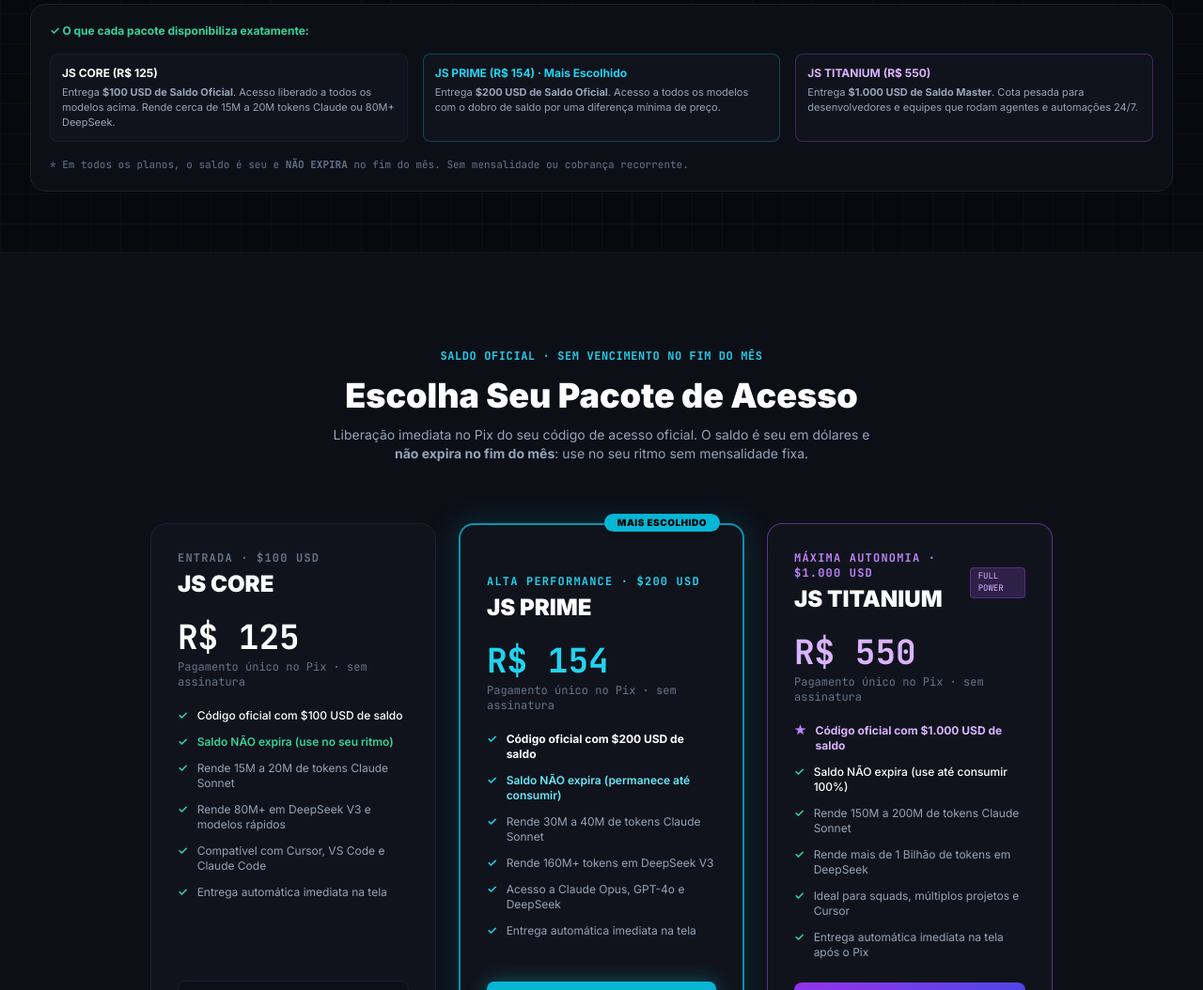
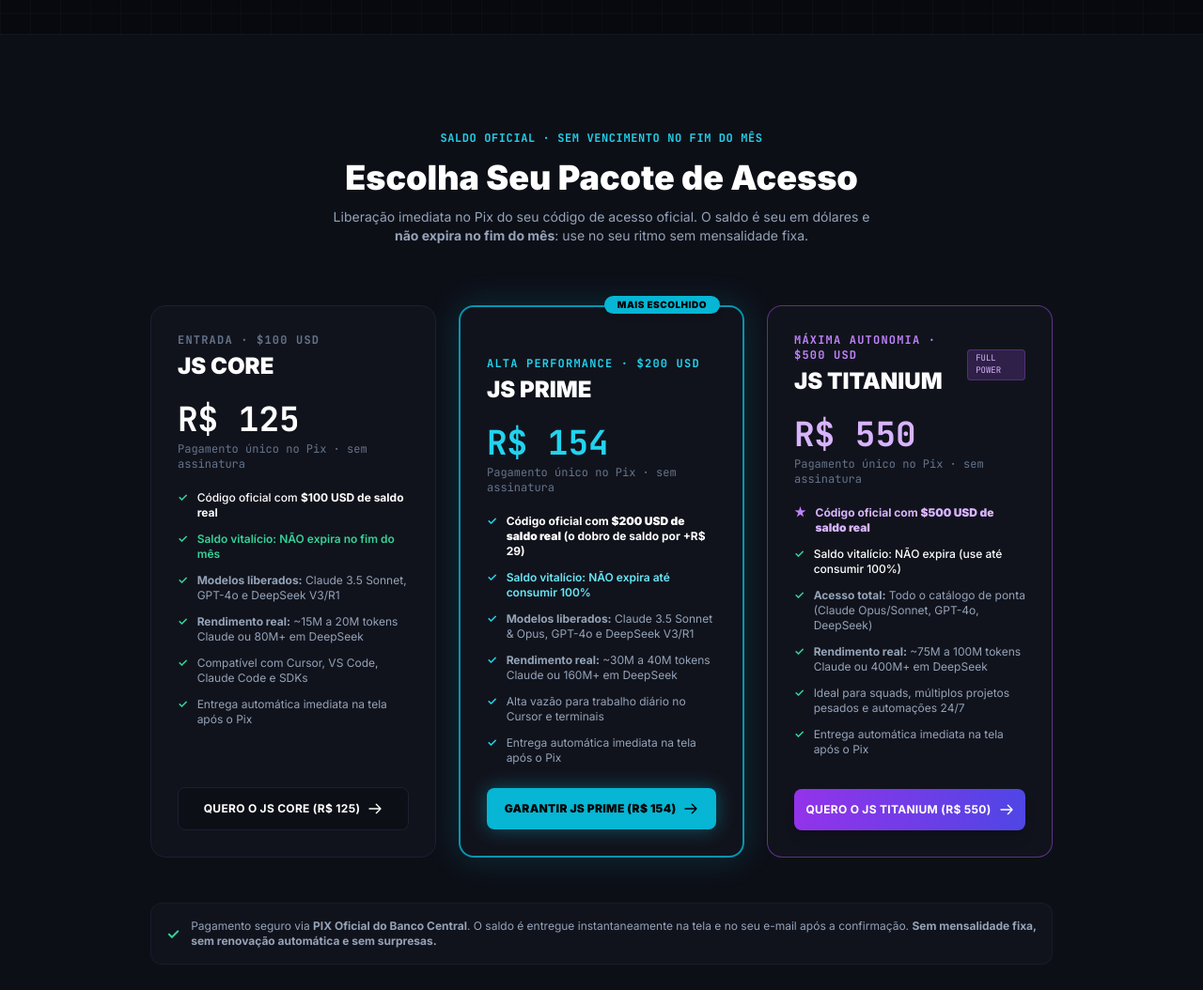
Before and after one commit to jaislanmkt2026-prog/js-ai, a website: page src/public/index.html in a window 1280 px wide. Shown: the part 1746-2800 px from the top of the page at 94% size. Drawn offline with nearby package versions, Linux system fonts and the light colour scheme.

Commit message:
fix: detalhar entregaveis reais dentro dos cards de precos e corrigir Titanium para 500 USD

```diff
--- a/src/public/index.html
+++ b/src/public/index.html
@@ -155,7 +155,7 @@
             </h1>
 
             <p class="text-sm sm:text-base text-dev-textSecondary leading-relaxed font-light max-w-xl">
-              Pare de assinar 4 planos separados em dólar. Tenha Claude 3.5 Sonnet & Opus, GPT-4o e DeepSeek no seu <strong class="text-white font-semibold">Cursor</strong>, <strong class="text-white font-semibold">VS Code</strong> ou <strong class="text-white font-semibold">Claude Code</strong> com código de acesso oficial e saldo de até <strong>$1.000 USD</strong> pronto para usar.
+              Pare de assinar 4 planos separados em dólar. Tenha Claude 3.5 Sonnet & Opus, GPT-4o e DeepSeek no seu <strong class="text-white font-semibold">Cursor</strong>, <strong class="text-white font-semibold">VS Code</strong> ou <strong class="text-white font-semibold">Claude Code</strong> com código de acesso oficial e saldo de até <strong>$500 USD</strong> pronto para usar.
             </p>
           </div>
 
@@ -174,7 +174,7 @@
           <!-- 4 Pilares de Confiança -->
           <div class="pt-6 grid grid-cols-2 sm:grid-cols-4 gap-4 border-t border-dev-border/70 text-left">
             <div>
-              <div class="text-xl font-black font-mono text-white">$100 a $1.000</div>
+              <div class="text-xl font-black font-mono text-white">$100 a $500</div>
               <div class="text-[10px] font-mono uppercase text-dev-textMuted tracking-wider mt-0.5">Saldo em Dólar</div>
             </div>
             <div>
@@ -381,30 +381,6 @@
 
       </div>
 
-      <!-- Barra de Transparência do que cada plano entrega -->
-      <div class="p-5 rounded-2xl bg-dev-subtle border border-dev-border space-y-3 text-xs">
-        <div class="flex items-center gap-2">
-          <span class="text-emerald-400 font-bold">✓ O que cada pacote disponibiliza exatamente:</span>
-        </div>
-        <div class="grid grid-cols-1 md:grid-cols-3 gap-4 pt-1">
-          <div class="p-3 rounded-lg bg-dev-card border border-dev-border/70 space-y-1">
-            <span class="font-bold text-white block">JS CORE (R$ 125)</span>
-            <p class="text-dev-textSecondary text-[11px]">Entrega <strong>$100 USD de Saldo Oficial</strong>. Acesso liberado a todos os modelos acima. Rende cerca de 15M a 20M tokens Claude ou 80M+ DeepSeek.</p>
-          </div>
-          <div class="p-3 rounded-lg bg-dev-card border border-cyan-500/30 space-y-1">
-            <span class="font-bold text-cyan-400 block">JS PRIME (R$ 154) · Mais Escolhido</span>
-            <p class="text-dev-textSecondary text-[11px]">Entrega <strong>$200 USD de Saldo Oficial</strong>. Acesso a todos os modelos com o dobro de saldo por uma diferença mínima de preço.</p>
-          </div>
-          <div class="p-3 rounded-lg bg-dev-card border border-purple-500/30 space-y-1">
-            <span class="font-bold text-purple-300 block">JS TITANIUM (R$ 550)</span>
-            <p class="text-dev-textSecondary text-[11px]">Entrega <strong>$1.000 USD de Saldo Master</strong>. Cota pesada para desenvolvedores e equipes que rodam agentes e automações 24/7.</p>
-          </div>
-        </div>
-        <p class="text-[11px] text-dev-textMuted font-mono pt-1">
-          * Em todos os planos, o saldo é seu e <strong>NÃO EXPIRA</strong> no fim do mês. Sem mensalidade ou cobrança recorrente.
-        </p>
-      </div>
-
     </div>
   </section>
 
@@ -440,27 +416,27 @@
             <ul class="space-y-3 text-xs text-dev-textSecondary">
               <li class="flex items-start gap-2.5">
                 <span class="text-emerald-400 font-bold">✓</span>
-                <span class="text-white font-medium">Código oficial com $100 USD de saldo</span>
+                <span class="text-white font-medium">Código oficial com <strong>$100 USD de saldo real</strong></span>
               </li>
               <li class="flex items-start gap-2.5">
                 <span class="text-emerald-400 font-bold">✓</span>
-                <span class="text-emerald-400 font-semibold">Saldo NÃO expira (use no seu ritmo)</span>
+                <span class="text-emerald-400 font-semibold">Saldo vitalício: NÃO expira no fim do mês</span>
               </li>
               <li class="flex items-start gap-2.5">
                 <span class="text-emerald-400 font-bold">✓</span>
-                <span>Rende 15M a 20M de tokens Claude Sonnet</span>
+                <span><strong>Modelos liberados:</strong> Claude 3.5 Sonnet, GPT-4o e DeepSeek V3/R1</span>
               </li>
               <li class="flex items-start gap-2.5">
                 <span class="text-emerald-400 font-bold">✓</span>
-                <span>Rende 80M+ em DeepSeek V3 e modelos rápidos</span>
+                <span><strong>Rendimento real:</strong> ~15M a 20M tokens Claude ou 80M+ em DeepSeek</span>
               </li>
               <li class="flex items-start gap-2.5">
                 <span class="text-emerald-400 font-bold">✓</span>
-                <span>Compatível com Cursor, VS Code e Claude Code</span>
+                <span>Compatível com Cursor, VS Code, Claude Code e SDKs</span>
               </li>
               <li class="flex items-start gap-2.5">
                 <span class="text-emerald-400 font-bold">✓</span>
-                <span>Entrega automática imediata na tela</span>
+                <span>Entrega automática imediata na tela após o Pix</span>
               </li>
             </ul>
           </div>
@@ -493,27 +469,27 @@
             <ul class="space-y-3 text-xs text-dev-textSecondary">
               <li class="flex items-start gap-2.5">
                 <span class="text-cyan-400 font-bold">✓</span>
-                <span class="text-white font-bold">Código oficial com $200 USD de saldo</span>
+                <span class="text-white font-bold">Código oficial com <strong>$200 USD de saldo real</strong> (o dobro de saldo por +R$ 29)</span>
               </li>
               <li class="flex items-start gap-2.5">
                 <span class="text-cyan-400 font-bold">✓</span>
-                <span class="text-cyan-300 font-semibold">Saldo NÃO expira (permanece até consumir)</span>
+                <span class="text-cyan-300 font-semibold">Saldo vitalício: NÃO expira até consumir 100%</span>
               </li>
               <li class="flex items-start gap-2.5">
                 <span class="text-cyan-400 font-bold">✓</span>
-                <span>Rende 30M a 40M de tokens Claude Sonnet</span>
+                <span><strong>Modelos liberados:</strong> Claude 3.5 Sonnet & Opus, GPT-4o e DeepSeek V3/R1</span>
               </li>
               <li class="flex items-start gap-2.5">
                 <span class="text-cyan-400 font-bold">✓</span>
-                <span>Rende 160M+ tokens em DeepSeek V3</span>
+                <span><strong>Rendimento real:</strong> ~30M a 40M tokens Claude ou 160M+ em DeepSeek</span>
               </li>
               <li class="flex items-start gap-2.5">
                 <span class="text-cyan-400 font-bold">✓</span>
-                <span>Acesso a Claude Opus, GPT-4o e DeepSeek</span>
+                <span>Alta vazão para trabalho diário no Cursor e terminais</span>
               </li>
               <li class="flex items-start gap-2.5">
                 <span class="text-cyan-400 font-bold">✓</span>
-                <span>Entrega automática imediata na tela</span>
+                <span>Entrega automática imediata na tela após o Pix</span>
               </li>
             </ul>
           </div>
@@ -529,7 +505,7 @@
           <div class="space-y-5">
             <div class="flex items-center justify-between">
               <div>
-                <span class="text-xs font-mono uppercase tracking-widest text-purple-400 font-bold block mb-1">MÁXIMA AUTONOMIA · $1.000 USD</span>
+                <span class="text-xs font-mono uppercase tracking-widest text-purple-400 font-bold block mb-1">MÁXIMA AUTONOMIA · $500 USD</span>
                 <h3 class="text-2xl font-black text-white">JS TITANIUM</h3>
               </div>
               <span class="text-[9px] font-mono uppercase bg-purple-500/20 text-purple-300 border border-purple-500/30 px-2 py-0.5 rounded">FULL POWER</span>
@@ -545,23 +521,23 @@
             <ul class="space-y-3 text-xs text-dev-textSecondary">
               <li class="flex items-start gap-2.5">
                 <span class="text-purple-400 font-bold">★</span>
-                <span class="text-purple-300 font-bold">Código oficial com $1.000 USD de saldo</span>
+                <span class="text-purple-300 font-bold">Código oficial com <strong>$500 USD de saldo real</strong></span>
               </li>
               <li class="flex items-start gap-2.5">
                 <span class="text-emerald-400 font-bold">✓</span>
-                <span class="text-white font-medium">Saldo NÃO expira (use até consumir 100%)</span>
+                <span class="text-white font-medium">Saldo vitalício: NÃO expira (use até consumir 100%)</span>
               </li>
               <li class="flex items-start gap-2.5">
                 <span class="text-emerald-400 font-bold">✓</span>
-                <span>Rende 150M a 200M de tokens Claude Sonnet</span>
+                <span><strong>Acesso total:</strong> Todo o catálogo de ponta (Claude Opus/Sonnet, GPT-4o, DeepSeek)</span>
               </li>
               <li class="flex items-start gap-2.5">
                 <span class="text-emerald-400 font-bold">✓</span>
-                <span>Rende mais de 1 Bilhão de tokens em DeepSeek</span>
+                <span><strong>Rendimento real:</strong> ~75M a 100M tokens Claude ou 400M+ em DeepSeek</span>
               </li>
               <li class="flex items-start gap-2.5">
                 <span class="text-emerald-400 font-bold">✓</span>
-                <span>Ideal para squads, múltiplos projetos e Cursor</span>
+                <span>Ideal para squads, múltiplos projetos pesados e automações 24/7</span>
               </li>
               <li class="flex items-start gap-2.5">
                 <span class="text-emerald-400 font-bold">✓</span>
@@ -894,11 +870,11 @@
       const titulos = {
         'plano-core': { titulo: 'JS CORE · SALDO $100 USD', preco: 'R$ 125,00' },
         'plano-prime': { titulo: 'JS PRIME · SALDO $200 USD', preco: 'R$ 154,00' },
-        'plano-titanium': { titulo: 'JS TITANIUM · SALDO $1.000 USD', preco: 'R$ 550,00' },
+        'plano-titanium': { titulo: 'JS TITANIUM · SALDO $500 USD', preco: 'R$ 550,00' },
         // Fallbacks
         'plano-100usd': { titulo: 'JS CORE · SALDO $100 USD', preco: 'R$ 125,00' },
-        'plano-500usd': { titulo: 'JS PRIME · SALDO $200 USD', preco: 'R$ 154,00' },
-        'plano-1000usd': { titulo: 'JS TITANIUM · SALDO $1.000 USD', preco: 'R$ 550,00' }
+        'plano-500usd': { titulo: 'JS TITANIUM · SALDO $500 USD', preco: 'R$ 550,00' },
+        'plano-1000usd': { titulo: 'JS TITANIUM · SALDO $500 USD', preco: 'R$ 550,00' }
       };
 
       const info = titulos[planoId] || { titulo: 'JS PRIME · SALDO $200 USD', preco: 'R$ 154,00' };
```
Also changed, not shown: src/server.mjs (+20 -10 lines).
